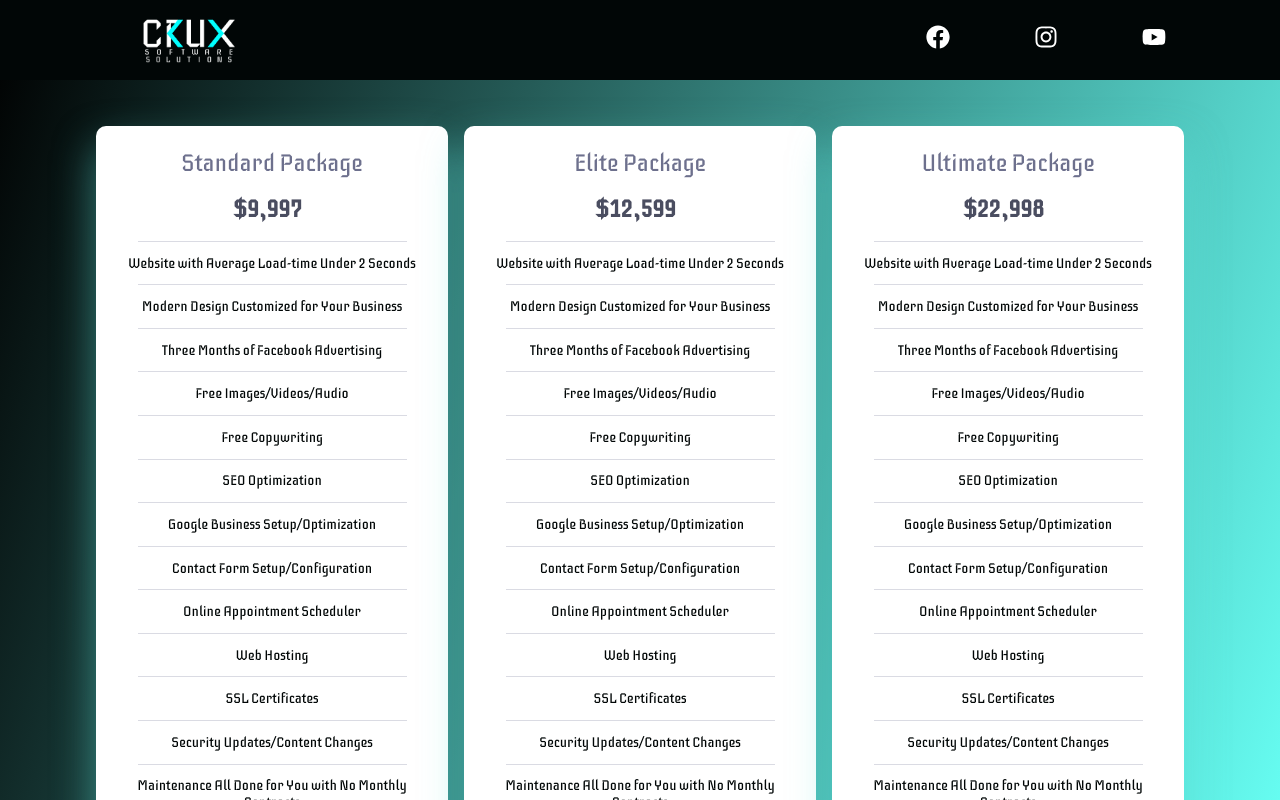
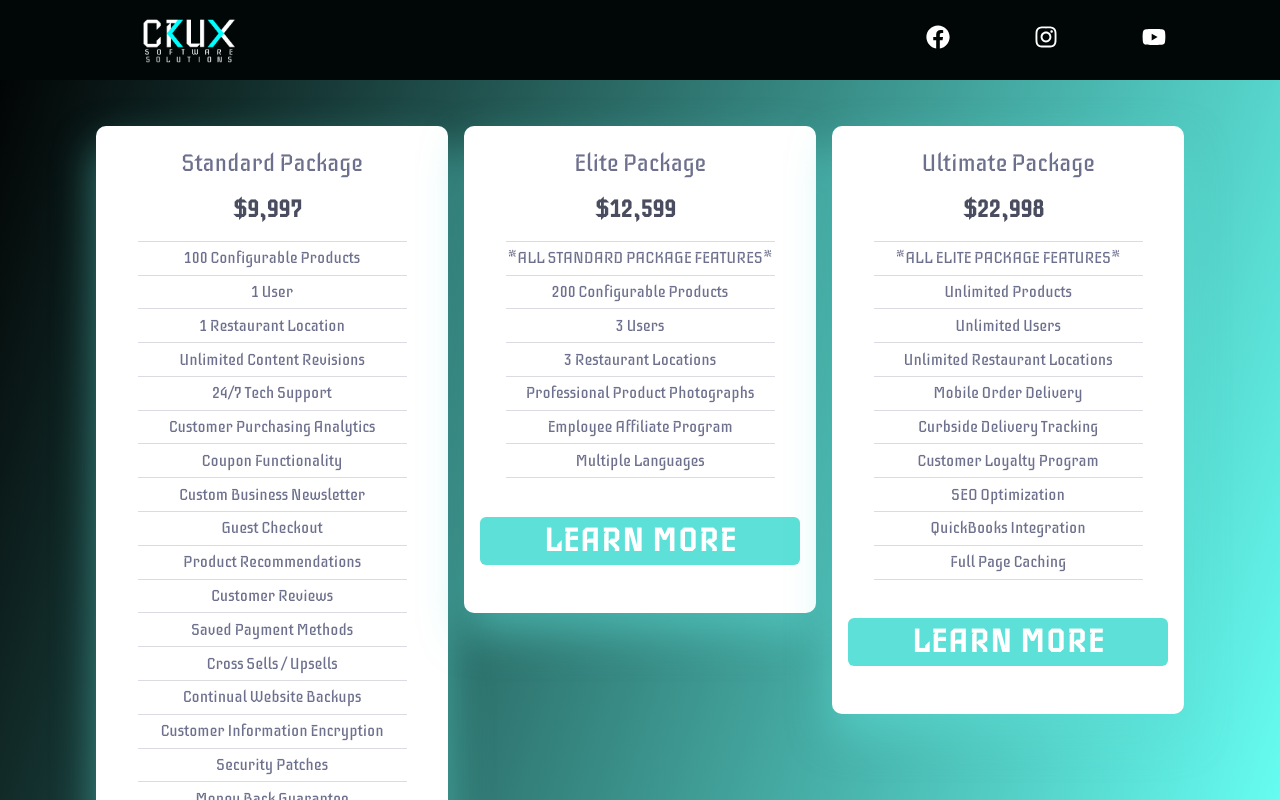
Before and after one commit to mroberson11/cruxmockup, a Next.js app: page /pricing in a window 1280 px wide. Built offline with nearby package versions, Linux system fonts and the light colour scheme.

Commit message:
Loop over selling points

```diff
--- a/src/components/PricesInfo/Data.js
+++ b/src/components/PricesInfo/Data.js
@@ -1,6 +1,45 @@
-export const priceObjOne = {
-    id: "about",
-    headline: "E-commerce Developers",
-    price: "$9,997",
-    alt: "Man next to computer",
-  };
+export const sellingPointsOne = [
+  "100 Configurable Products",
+  "1 User",
+  "1 Restaurant Location",
+  "Unlimited Content Revisions",
+  "24/7 Tech Support",
+  "Customer Purchasing Analytics",
+  "Coupon Functionality",
+  "Custom Business Newsletter",
+  "Guest Checkout",
+  "Product Recommendations",
+  "Customer Reviews",
+  "Saved Payment Methods",
+  "Cross Sells / Upsells",
+  "Continual Website Backups",
+  "Customer Information Encryption",
+  "Security Patches",
+  "Money Back Guarantee",
+  "Satisfaction Guaranteed",
+  "DFY Maintenance Package",
+  "Existing POS Integration (if available)",
+];
+
+export const sellingPointsTwo = [
+  "*ALL STANDARD PACKAGE FEATURES*",
+  "200 Configurable Products",
+  "3 Users",
+  "3 Restaurant Locations",
+  "Professional Product Photographs",
+  "Employee Affiliate Program",
+  "Multiple Languages",
+];
+
+export const sellingPointsThree = [
+  "*ALL ELITE PACKAGE FEATURES*",
+  "Unlimited Products",
+  "Unlimited Users",
+  "Unlimited Restaurant Locations",
+  "Mobile Order Delivery",
+  "Curbside Delivery Tracking",
+  "Customer Loyalty Program",
+  "SEO Optimization",
+  "QuickBooks Integration",
+  "Full Page Caching",
+];
--- a/src/components/PricesInfo/PriceCard.js
+++ b/src/components/PricesInfo/PriceCard.js
@@ -12,52 +12,25 @@ import {
   LearnMoreButton,
 } from "./PriceCardElements";
 
-const PriceCard = ({
-  id,
-  headline,
-  price,
-  alt
-}) => {
+const PriceCard = ({ id, headline, price, alt, sellingPoints }) => {
   return (
-    <PriceCardContainer whileHover={{
-      scale: 1.01,
-      }}>
+    <PriceCardContainer
+      whileHover={{
+        scale: 1.01,
+      }}
+    >
       <PlanType>{headline}</PlanType>
       <Price>
         <Currency>{price}</Currency>
       </Price>
-      <Divider />
-      <SellingPoint>
-        Website with Average Load-time Under 2 Seconds
-      </SellingPoint>
-      <Divider />
-      <SellingPoint>Modern Design Customized for Your Business</SellingPoint>
-      <Divider />
-      <SellingPoint>Three Months of Facebook Advertising</SellingPoint>
-      <Divider />
-      <SellingPoint>Free Images/Videos/Audio</SellingPoint>
-      <Divider />
-      <SellingPoint>Free Copywriting</SellingPoint>
-      <Divider />
-      <SellingPoint>SEO Optimization</SellingPoint>
-      <Divider />
-      <SellingPoint>Google Business Setup/Optimization</SellingPoint>
-      <Divider />
-      <SellingPoint>Contact Form Setup/Configuration</SellingPoint>
-      <Divider />
-      <SellingPoint>Online Appointment Scheduler</SellingPoint>
-      <Divider />
-      <SellingPoint>Web Hosting</SellingPoint>
-      <Divider />
-      <SellingPoint>SSL Certificates</SellingPoint>
-      <Divider />
-      <SellingPoint>Security Updates/Content Changes</SellingPoint>
-      <Divider />
-      <SellingPoint>
-        Maintenance All Done for You with No Monthly Contracts
-      </SellingPoint>
-      <Divider />
-      <SellingPoint>*Money Back Service Guarantee*</SellingPoint>
+      {sellingPoints?.map(function (name, index) {
+        return (
+          <>
+            <Divider />
+            <div key={index}>{name}</div>
+          </>
+        );
+      })}
       <Divider />
       <Link href="/contact-form" passHref>
         <LearnMoreButton>LEARN MORE</LearnMoreButton>
--- a/src/components/PricesInfo/PricesInfoElements.js
+++ b/src/components/PricesInfo/PricesInfoElements.js
@@ -42,12 +42,13 @@ export const PricesWrapper = styled.div`
   margin: 5rem auto;
   display: flex;
   justify-content: center;
-  align-items: center;
+  align-items: flex-start;
   grid-gap: 16px;
   padding: 0 50px;
 
   @media screen and (max-width: 1100px) {
     flex-direction: column;
+    align-items: center;
   }
 `;
 
--- a/src/components/PricesInfo/index.js
+++ b/src/components/PricesInfo/index.js
@@ -3,6 +3,7 @@ import AltNav from "../AltNav";
 import Footer from "../Footer";
 import Image from "next/image";
 import Link from "next/link";
+import { sellingPointsOne, sellingPointsTwo, sellingPointsThree } from "./Data";
 import PriceCard from "./PriceCard";
 import {
   Container,
@@ -17,15 +18,32 @@ import {
 } from "./PricesInfoElements";
 
 const PricesInfo = () => {
+  const points = ["low cost", "maintenance"];
+
   return (
     <>
       <Container>
         <AltNav />
         {/* <PricesH1>Crux Pricing Plan</PricesH1> */}
         <PricesWrapper>
-          <PriceCard id={"price-card-one"} headline={"Standard Package"} price={"$9,997"} />
-          <PriceCard id={"price-card-two"} headline={"Elite Package"} price={"$12,599"} />
-          <PriceCard id={"price-card-three"} headline={"Ultimate Package"} price={"$22,998"} />
+          <PriceCard
+            id={"price-card-one"}
+            headline={"Standard Package"}
+            price={"$9,997"}
+            sellingPoints={sellingPointsOne}
+          />
+          <PriceCard
+            id={"price-card-two"}
+            headline={"Elite Package"}
+            price={"$12,599"}
+            sellingPoints={sellingPointsTwo}
+          />
+          <PriceCard
+            id={"price-card-three"}
+            headline={"Ultimate Package"}
+            price={"$22,998"}
+            sellingPoints={sellingPointsThree}
+          />
         </PricesWrapper>
         <Footer />
       </Container>
```
